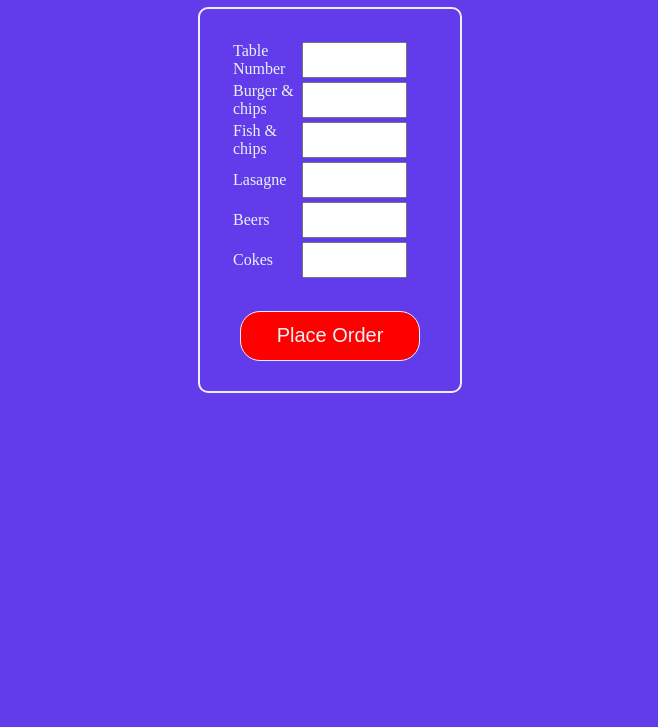
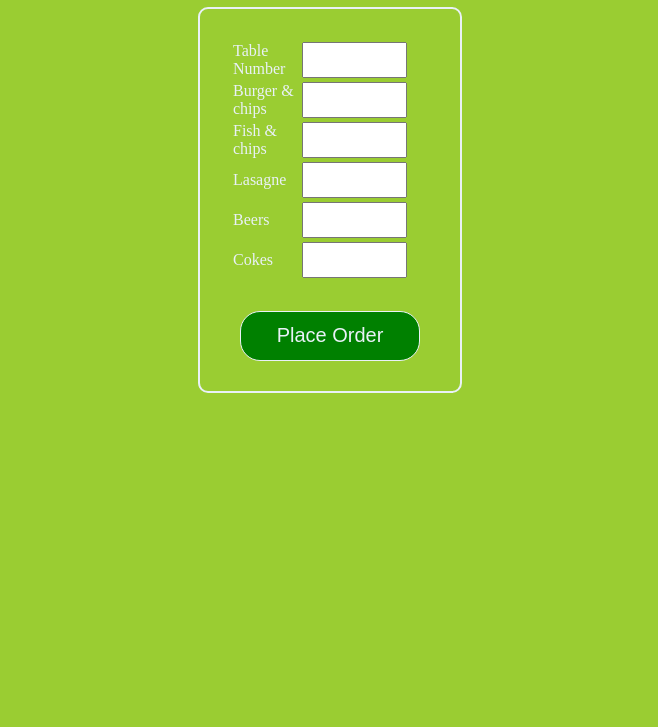
Before and after one commit to konradszymanski/fastFood_Generation.org, a website: page public/placeOrder.html in a window 1280 px wide. Shown: the part 73-800 px from the top of the page, without its empty margins (310-968 px from the left). Drawn offline with Linux system fonts and the light colour scheme.

Commit message:
Madi's changes

```diff
--- a/public/css/style.css
+++ b/public/css/style.css
@@ -1,5 +1,5 @@
 body {
-    background-color: #623cea;
+    background-color: yellowgreen;
     color: #e9f1f7;
 }
 
@@ -27,7 +27,7 @@ input {
 
 .orderButton {
     height: 50px;
-    background-color: red;
+    background-color: green;
     font-size: 20px;
     color: #e9f1f7;
     border: 1px solid #e9f1f7;
--- a/public/placeOrder.html
+++ b/public/placeOrder.html
@@ -4,7 +4,7 @@
 <head>
     <meta charset="UTF-8">
     <meta name="viewport" content="width=device-width, initial-scale=1.0">
-    <link rel="stylesheet" href="/css/style.css">
+    <link rel="stylesheet" href="/fastFood_Generation.org/public/css/style.css">
     <title>Fast Food</title>
 </head>
 <!--
```
Also changed, not shown: 1 other file.
